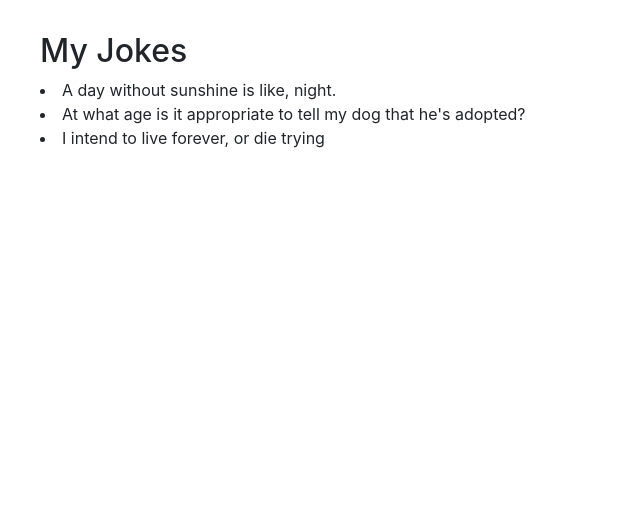
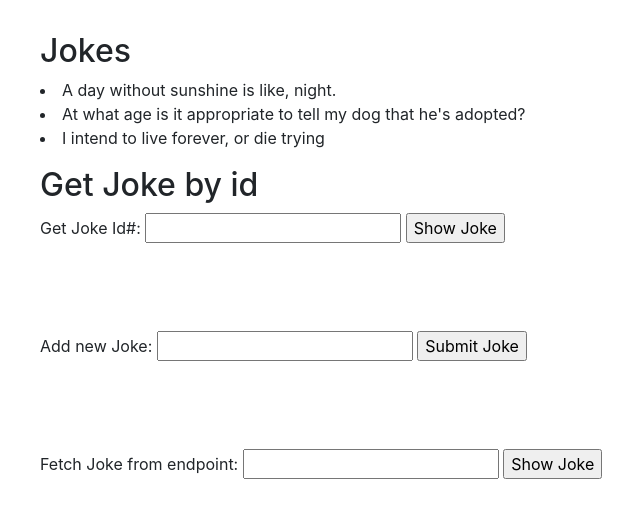
Before and after one commit to MartinBrandstrup/Week2_2Repository, a website built with webpack: page 03-04_FetchAndPromises/public/index.html in a window 1280 px wide. Shown: the whole page, without its empty margins (45-685 px from the left). Built offline with nearby package versions, Linux system fonts and the light colour scheme.

Commit message:
Update index.html

```diff
--- a/03-04_FetchAndPromises/public/index.html
+++ b/03-04_FetchAndPromises/public/index.html
@@ -8,8 +8,31 @@
 
 <body>
   <div class="container">
-    <h2>My Jokes</h2>
+
+    <h2>Jokes</h2>
     <p id="jokes"> </p>
+
+    <h2>Get Joke by id</h2>
+    <p>Get Joke Id#:
+      <input type="text" id="joke_id_field" value= >
+      <input type="submit" id="joke_id_submit" value="Show Joke" />
+    </p>
+    <p id="joke_id_text"></p>
+    <br>
+    <br>
+    <br>
+    <p>Add new Joke:
+      <input type="text" id="joke_new_field" value= >
+      <input type="submit" id="joke_new_submit" value="Submit Joke" />
+    </p>
+    <br>
+    <br>
+    <br>
+    <p>Fetch Joke from endpoint:
+      <input type="text" id="joke_id_fetch_field" value= >
+      <input type="submit" id="joke_id_fetch_submit" value="Show Joke" >
+    </p>
+    <p id="joke_id_fetch_text"></p>
   </div>
   <script src="bundle.js"></script>
 </body>
```
